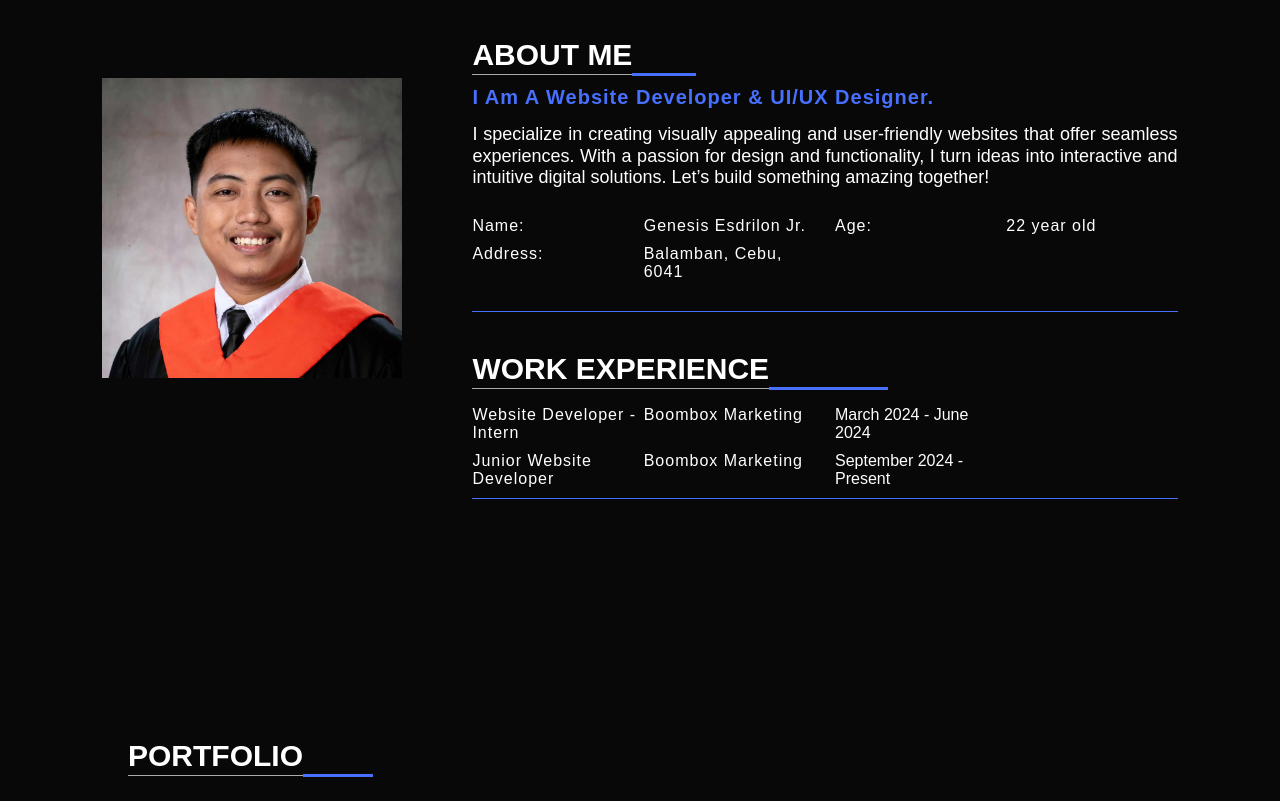
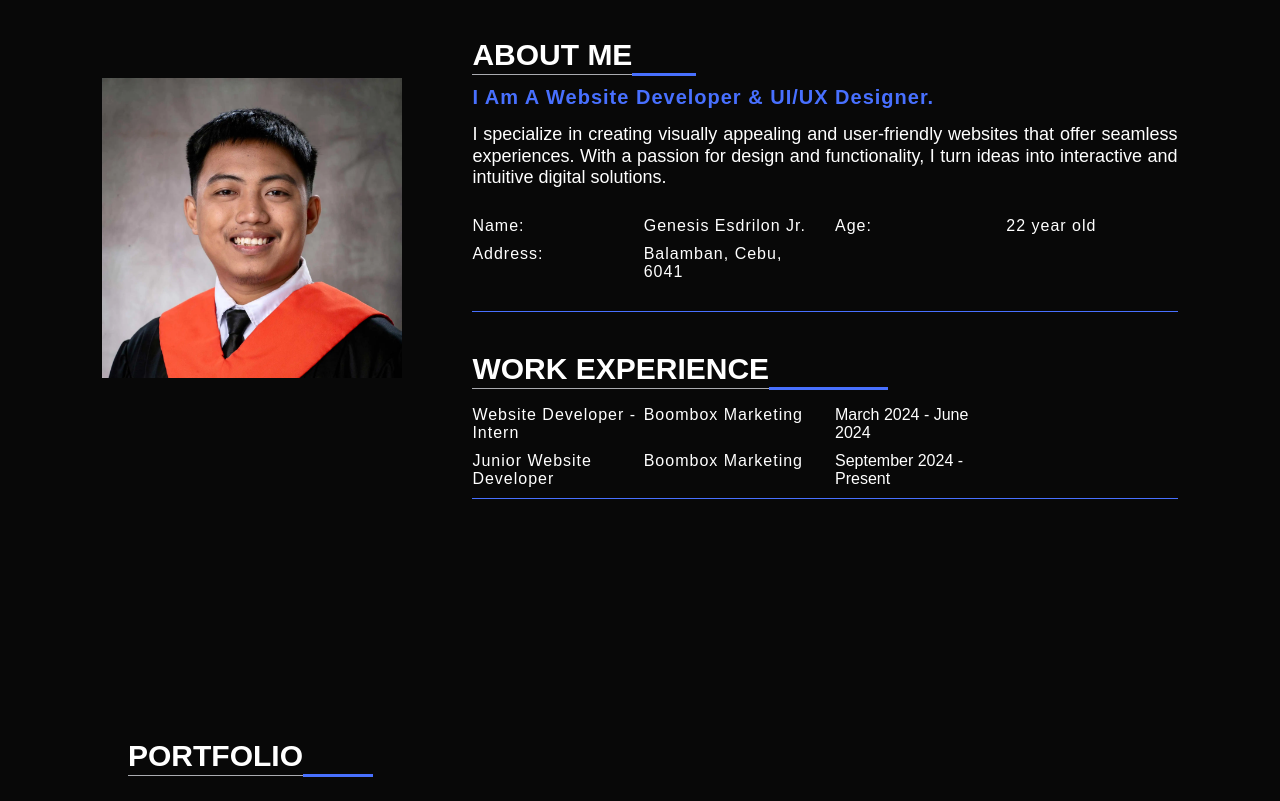
Before and after one commit to Sliceofbanana/Genesis-Portfolio, a plain HTML site: page index.html in a window 1280 px wide. Shown: the part 940-1741 px from the top of the page. Drawn offline with Linux system fonts and the light colour scheme.

Commit message:
021725 - index <p> correction

```diff
--- a/index.html
+++ b/index.html
@@ -58,8 +58,7 @@
                     <h2>I am a Website Developer & UI/UX Designer.</h2>
                     <p>
                     I specialize in creating visually appealing and user-friendly websites that offer seamless experiences.
-                    With a passion for design and functionality, I turn ideas into interactive and intuitive digital solutions.
-                    Let’s build something amazing together!</p>
+                    With a passion for design and functionality, I turn ideas into interactive and intuitive digital solutions.</p>
                     <div class="personalinfo">
                         <div><span>Name:</span><span>Genesis Esdrilon Jr.</span></div>
                         <div><span>Age:</span><span>22 year old</span></div>
```
